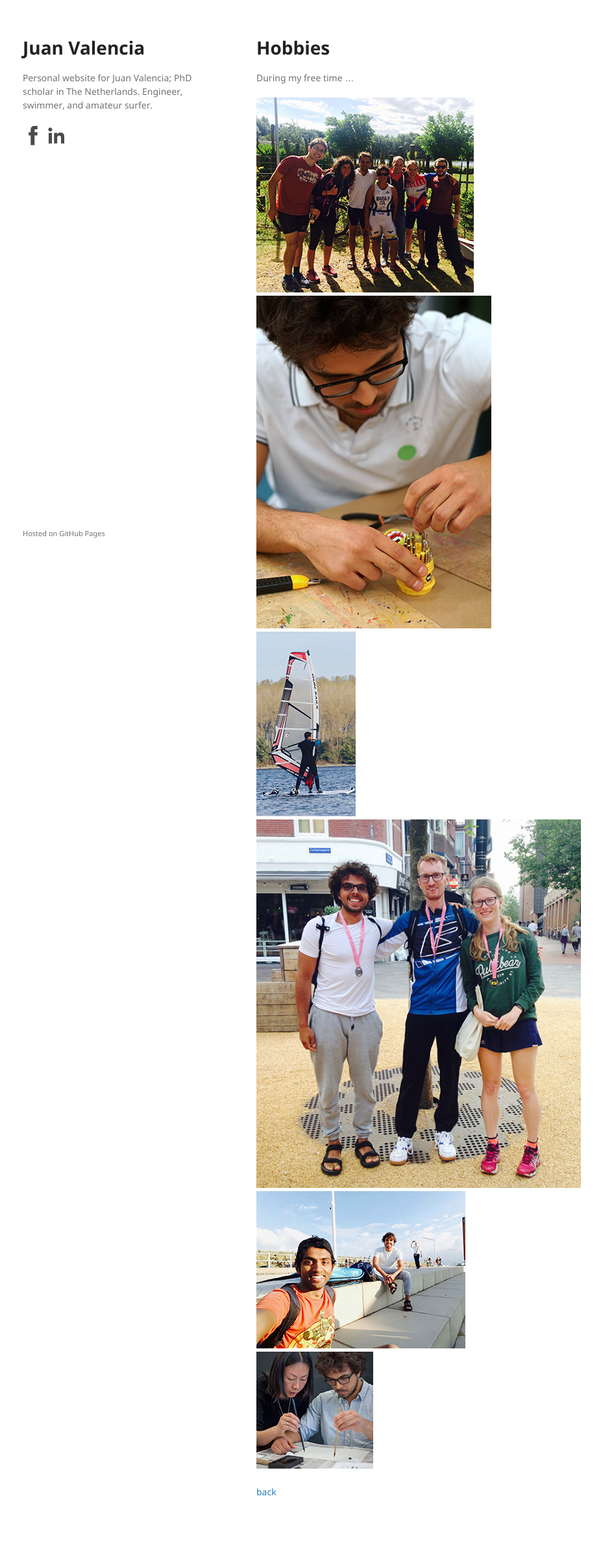
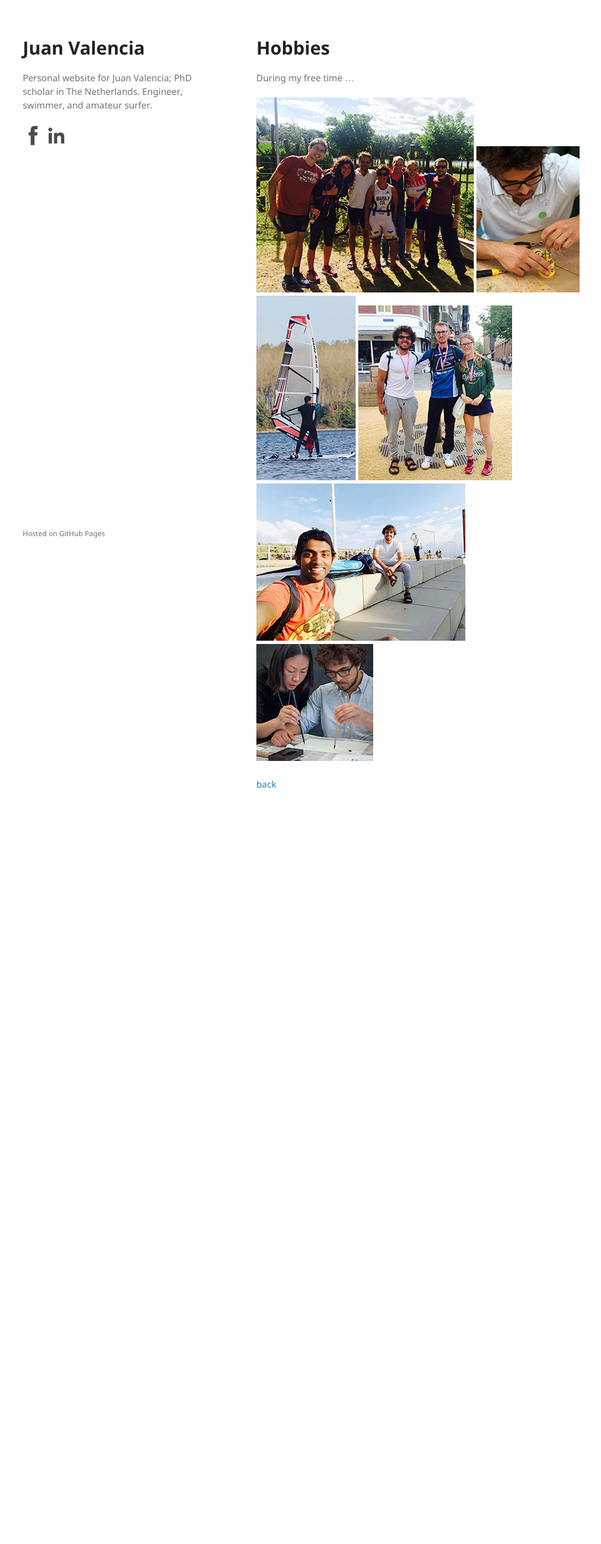
Before and after one commit to juanvalen15/juanvalen15.github.io, a Jekyll site: the page built from hobbies.md, in a window 1280 px wide. Shown: the whole page at 65% size, without its empty margins (175-1101 px from the left). Built offline with Jekyll 4.4.1, drawn with Linux system fonts in a browser that asks for light colours; our own code applies the rules of GitHub Pages for plain Markdown files; after the commit the page ends 1287 px from its top, so only the background shows below that.

Commit message:
reduced some pics to .33

```diff
--- a/hobbies.md
+++ b/hobbies.md
@@ -7,9 +7,9 @@ layout: default
 During my free time ...
 
 ![](hb1_0P5x.jpg)
-![](hb2_0P5x.jpg)
+![](hb2_0P33x.jpg)
 ![](hb3_0P5x.jpg)
-![](hb4_0P5x.jpg)
+![](hb4_0P33x.jpg)
 ![](hb5_0P5x.jpg)
 ![](hb6_0P5x.jpg)
 
```
Also changed, not shown: hb2_0P33x.jpg (added), hb4_0P33x.jpg (added).
